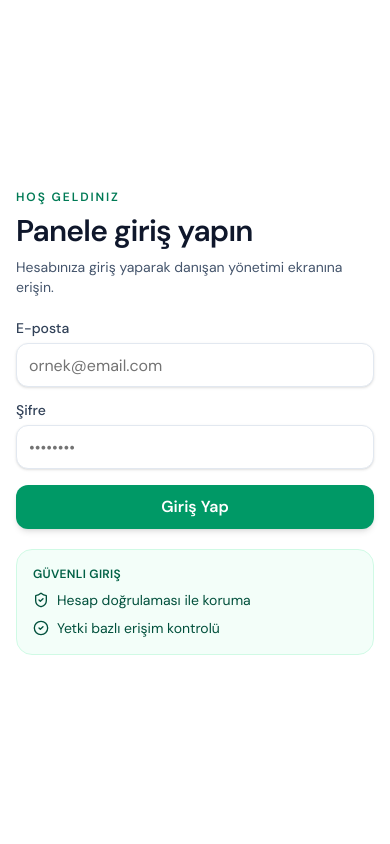
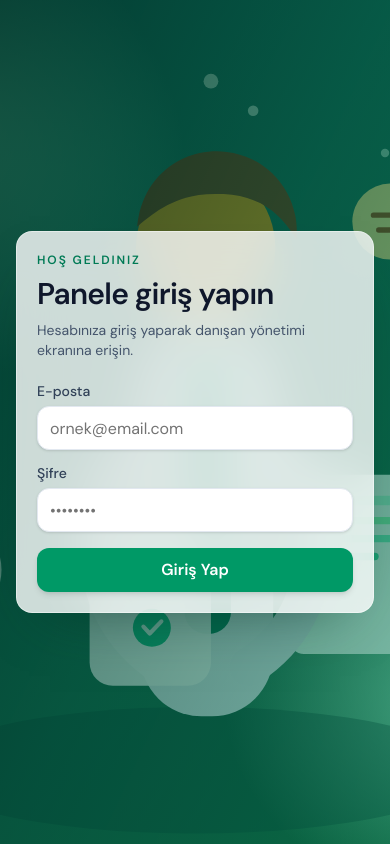
Before and after one commit to methin00/diyetisyenpaneli, a Next.js app: page /login in a window 390 px wide. Built offline with nearby package versions, Linux system fonts and the light colour scheme.

Commit message:
feat: add local dietitian hero image and mobile overlay login background

```diff
--- a/src/app/(auth)/login/page.tsx
+++ b/src/app/(auth)/login/page.tsx
@@ -1,4 +1,4 @@
-import { AlertCircle, CheckCircle2, ShieldCheck, Sparkles } from "lucide-react"
+import { AlertCircle, Sparkles } from "lucide-react"
 import { DM_Sans, Libre_Baskerville } from "next/font/google"
 import { Button } from "@/components/ui/button"
 import { Input } from "@/components/ui/input"
@@ -36,9 +36,20 @@ export default async function LoginPage(props: {
 
     return (
         <main className={`${dmSans.className} h-[100dvh] overflow-hidden bg-[radial-gradient(circle_at_10%_10%,_#d7f8e7_0%,_#f5f7f4_40%,_#eef3f0_100%)]`}>
-            <div className="grid h-full w-full overflow-hidden border-emerald-100 bg-white/90 shadow-[0_30px_70px_-35px_rgba(6,95,70,0.45)] backdrop-blur md:grid-cols-[1.08fr_0.92fr] md:border">
+            <div className="relative grid h-full w-full overflow-hidden border-emerald-100 bg-white/90 shadow-[0_30px_70px_-35px_rgba(6,95,70,0.45)] backdrop-blur md:grid-cols-[1.08fr_0.92fr] md:border">
+                <div className="absolute inset-0 md:hidden">
+                    <div
+                        className="absolute inset-0 bg-cover bg-center"
+                        style={{ backgroundImage: "url('/images/dietitian-hero.svg')" }}
+                    />
+                    <div className="absolute inset-0 bg-gradient-to-br from-emerald-950/78 via-emerald-900/62 to-emerald-700/45" />
+                </div>
+
                 <section className="relative hidden h-full overflow-hidden md:block">
-                    <div className="absolute inset-0 bg-[url('https://images.unsplash.com/photo-1594737625785-c75d1f6f6a91?auto=format&fit=crop&w=1600&q=80')] bg-cover bg-center" />
+                    <div
+                        className="absolute inset-0 bg-cover bg-center"
+                        style={{ backgroundImage: "url('/images/dietitian-hero.svg')" }}
+                    />
                     <div className="absolute inset-0 bg-gradient-to-br from-emerald-950/90 via-emerald-900/70 to-emerald-700/30" />
                     <div className="absolute -right-20 -top-20 h-64 w-64 rounded-full bg-emerald-300/20 blur-3xl" />
                     <div className="absolute -bottom-24 -left-16 h-72 w-72 rounded-full bg-teal-200/20 blur-3xl" />
@@ -73,8 +84,8 @@ export default async function LoginPage(props: {
                     </div>
                 </section>
 
-                <section className="flex h-full items-center justify-center overflow-y-auto bg-white/95 px-4 py-6 sm:px-8 md:py-8 lg:px-12">
-                    <div className="w-full max-w-md md:my-auto">
+                <section className="relative z-10 flex h-full items-center justify-center overflow-y-auto px-4 py-6 sm:px-8 md:bg-white/95 md:py-8 lg:px-12">
+                    <div className="w-full max-w-md rounded-2xl border border-white/45 bg-white/80 p-5 shadow-[0_24px_60px_-34px_rgba(2,44,34,0.65)] backdrop-blur-xl md:my-auto md:rounded-none md:border-0 md:bg-transparent md:p-0 md:shadow-none md:backdrop-blur-none">
                         <div>
                             <p className="text-xs font-semibold uppercase tracking-[0.16em] text-emerald-700">Hoş geldiniz</p>
                             <h2 className="mt-2 text-3xl font-semibold tracking-tight text-slate-900">Panele giriş yapın</h2>
@@ -124,18 +135,6 @@ export default async function LoginPage(props: {
                                 Giriş Yap
                             </Button>
                         </form>
-
-                        <div className="mt-5 rounded-2xl border border-emerald-100 bg-emerald-50/60 p-4">
-                            <p className="text-xs font-semibold uppercase tracking-wide text-emerald-800">Güvenli Giriş</p>
-                            <div className="mt-2 space-y-2 text-sm text-emerald-900">
-                                <p className="flex items-center gap-2">
-                                    <ShieldCheck className="h-4 w-4" /> Hesap doğrulaması ile koruma
-                                </p>
-                                <p className="flex items-center gap-2">
-                                    <CheckCircle2 className="h-4 w-4" /> Yetki bazlı erişim kontrolü
-                                </p>
-                            </div>
-                        </div>
                     </div>
                 </section>
             </div>
```
Also changed, not shown: public/images/dietitian-hero.svg (added).
